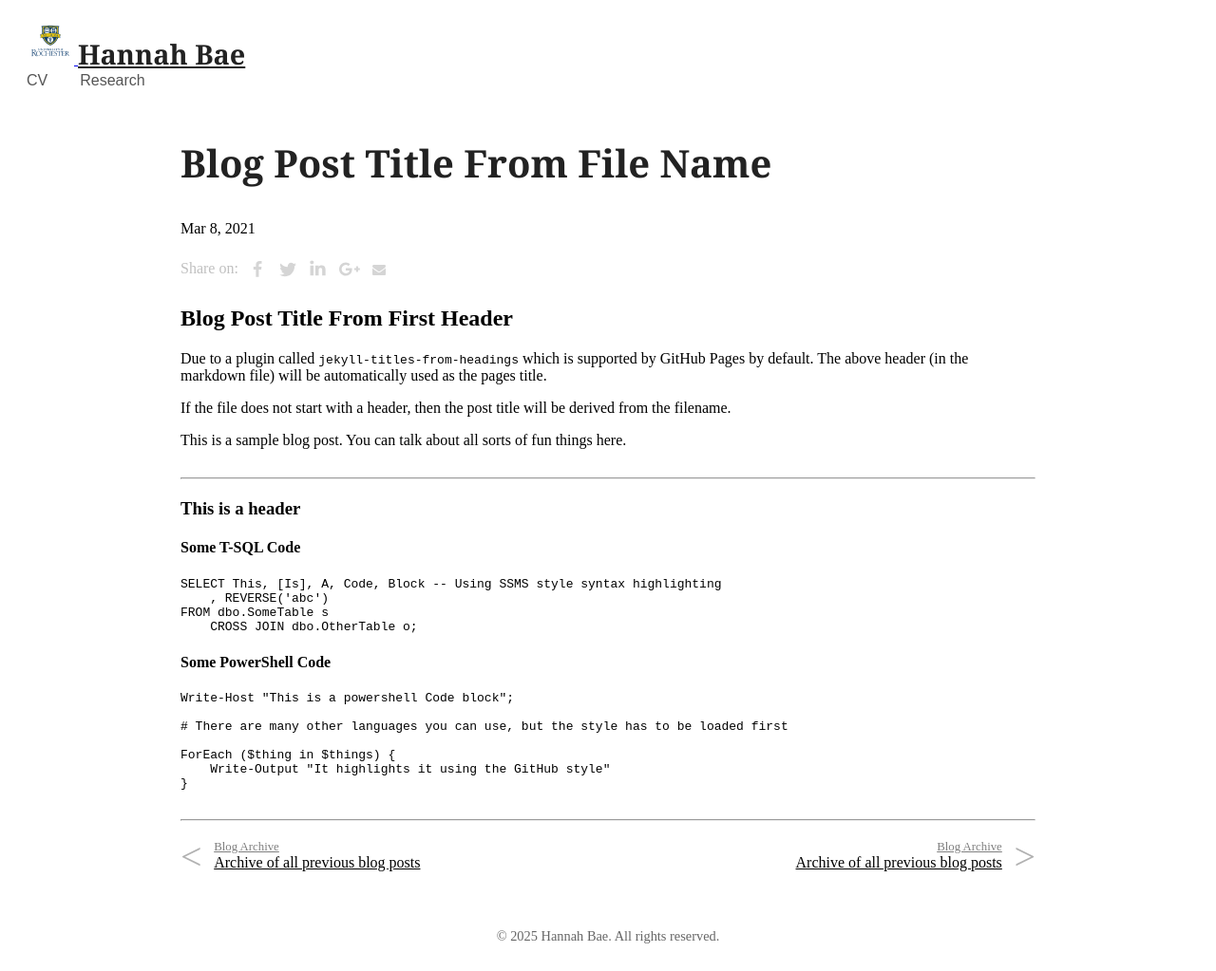
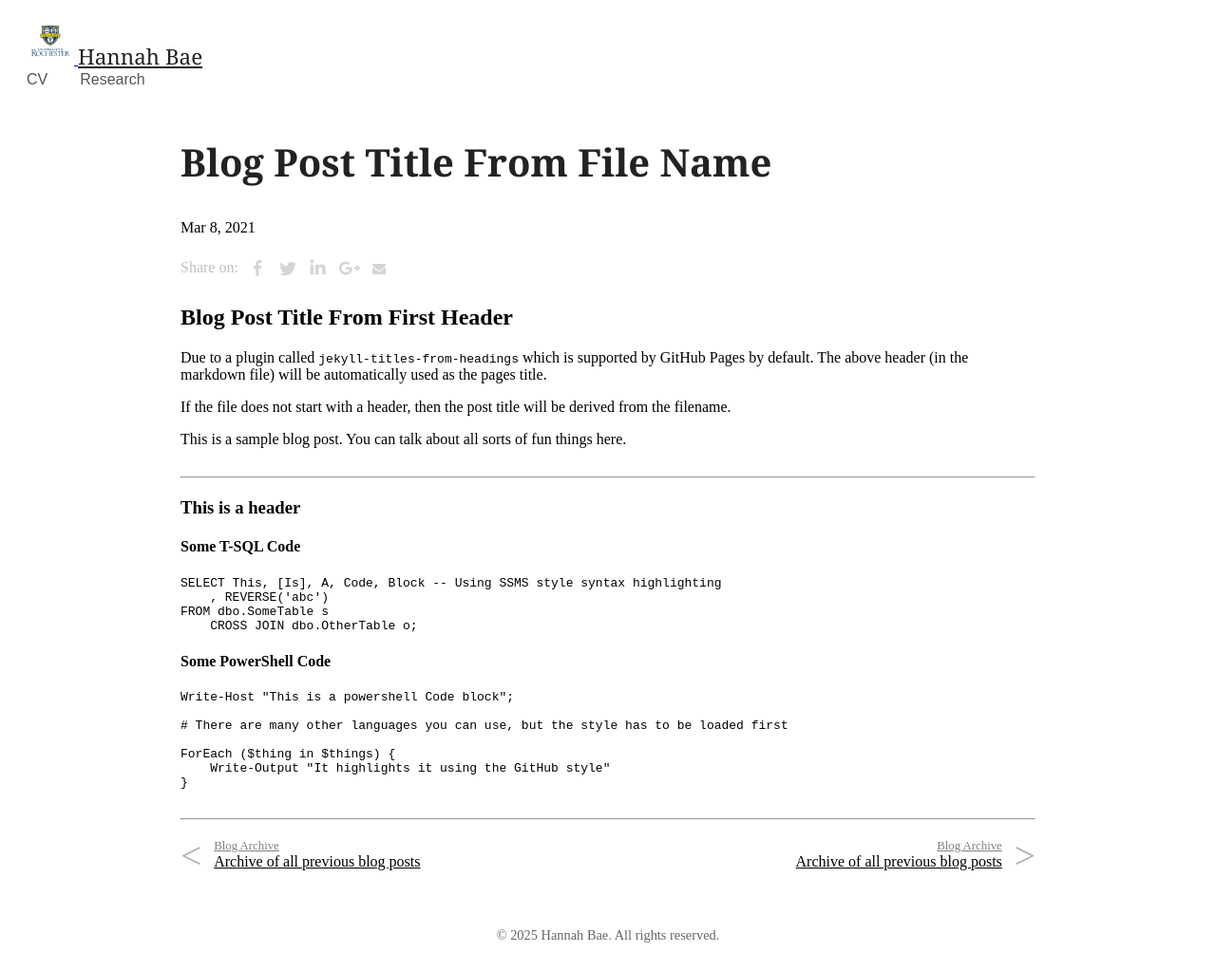
Before and after one commit to hannahbae895/hannahbae895.github.io, a Jekyll site: the page built from _posts/2021-03-08-blog-post-title-from-file-name.md, in a window 1280 px wide. Shown: the whole page at 95% size. Built offline with Jekyll 4.4.1, drawn with Linux system fonts in a browser that asks for light colours; our own code applies the rules of GitHub Pages for plain Markdown files.

Commit message:
Update override.css

```diff
--- a/css/override.css
+++ b/css/override.css
@@ -5,8 +5,7 @@ hr {
 
 .site-title {
   font-family: 'Georgia', serif;  /* or any font you prefer */
-  font-weight: bold;
-  font-size: 1.8rem;               /* adjust size as needed */
+  font-size: 1.4rem;               /* adjust size as needed */
   color: #222;
 }
 
```
